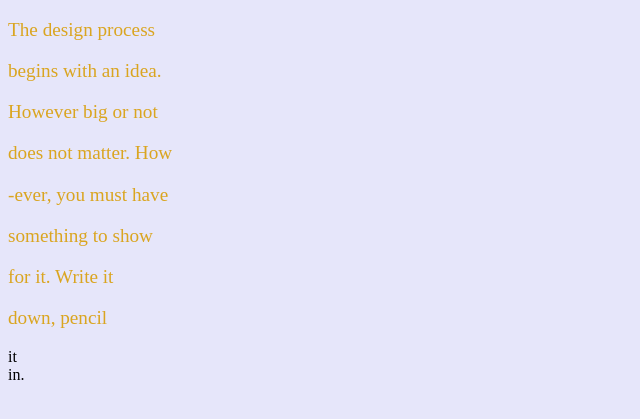
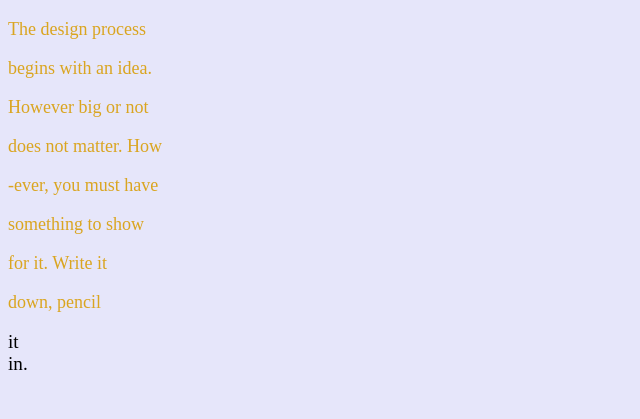
Before and after one commit to rstnl/manifesto1, a plain HTML site: page index.html in a window 1280 px wide. Shown: the part 61-480 px from the top of the page, without its empty margins (0-640 px from the left). Drawn offline with Linux system fonts and the light colour scheme.

Commit message:
Update index.html

```diff
--- a/index.html
+++ b/index.html
@@ -4,7 +4,7 @@
     <style>
       P {
       color: goldenrod;
-      font-size:larger
+      font-size:large
 
       }
     h1 {
@@ -16,7 +16,7 @@
     }
     div {
       color:black;
-      font-size:medium
+      font-size:larger
 
     }
     </style>
```
